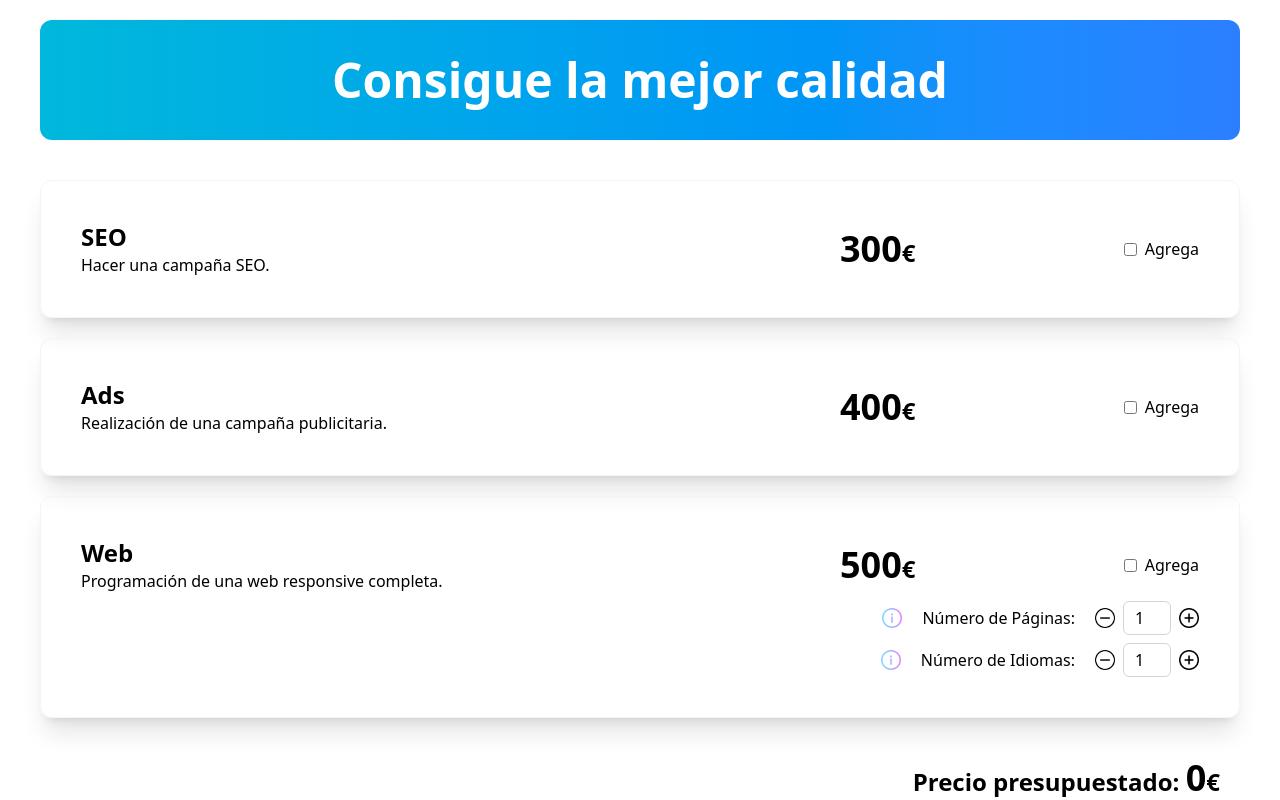
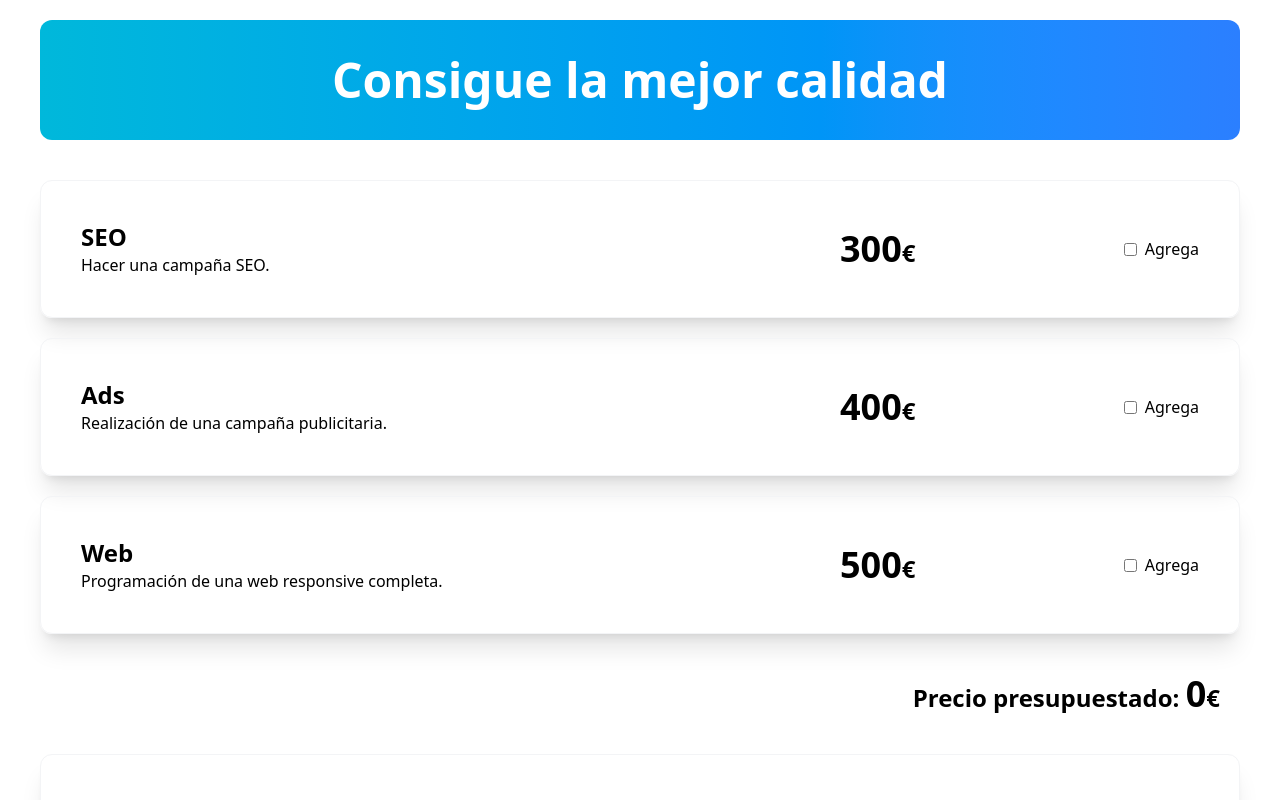
Before and after one commit to soyjuandelgado/IT-S6-Angular-Budgets, an Angular app: page / in a window 1280 px wide. Shown: the top 800 px of the page. Built offline with nearby package versions, Linux system fonts and the light colour scheme.

Commit message:
fix: show/activate panel if product checked #12

```diff
--- a/src/app/budget/product/product.html
+++ b/src/app/budget/product/product.html
@@ -11,6 +11,6 @@
         <label for="{{product().id}}">Agrega</label>
     </div>
     @for(subproduct of product().products; track subproduct.id; let index2 = $index){
-        <app-panel class="col-span-3" [parentIndex]="parentIndex()" [productIndex]="index2" [product] = "subproduct"></app-panel>
+        <app-panel class="col-span-3" [parentIndex]="parentIndex()" [productIndex]="index2" [product] = "subproduct" [hidden] = "!product().quantity"></app-panel>
     }
 </article>
```
